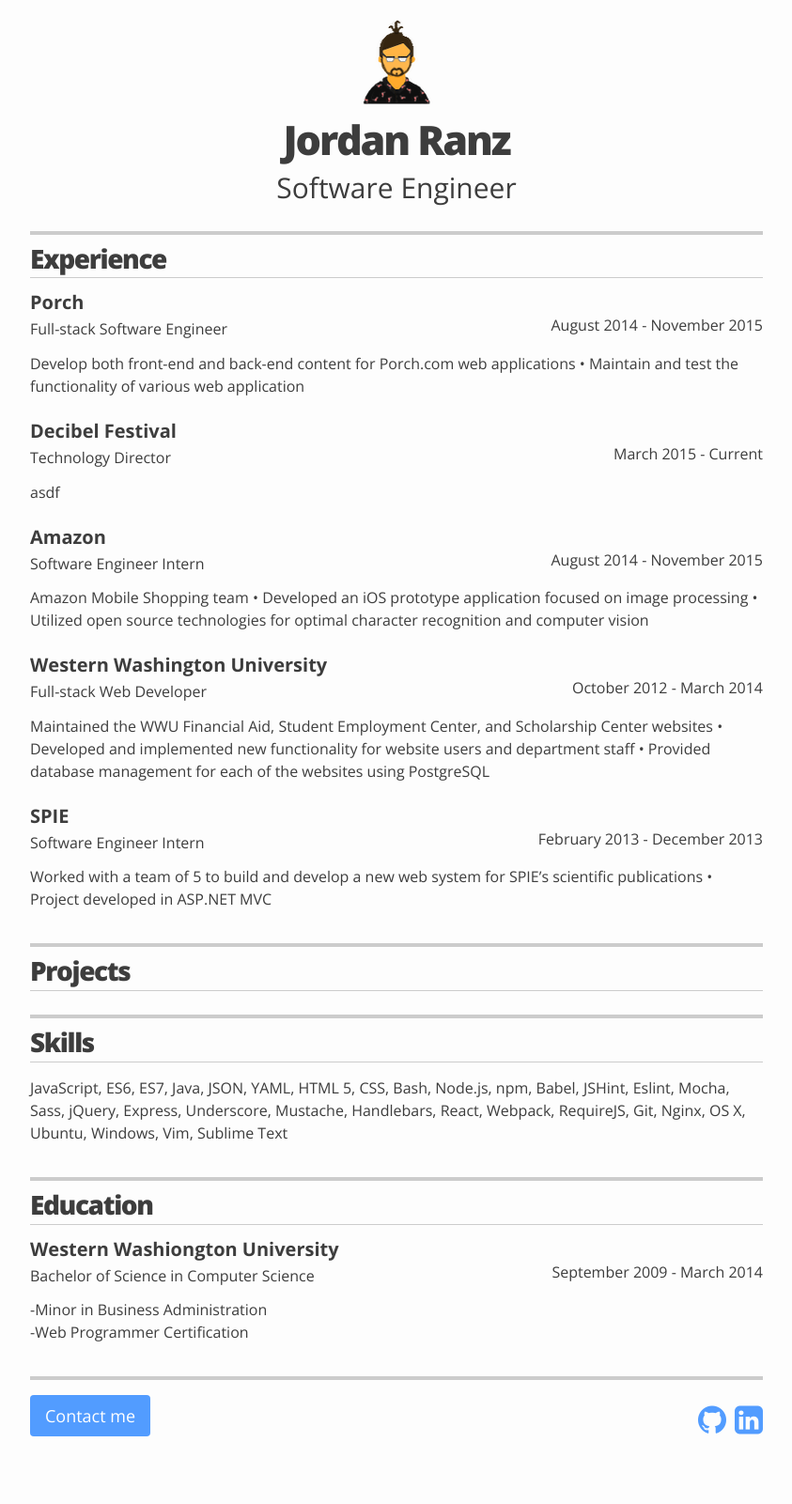
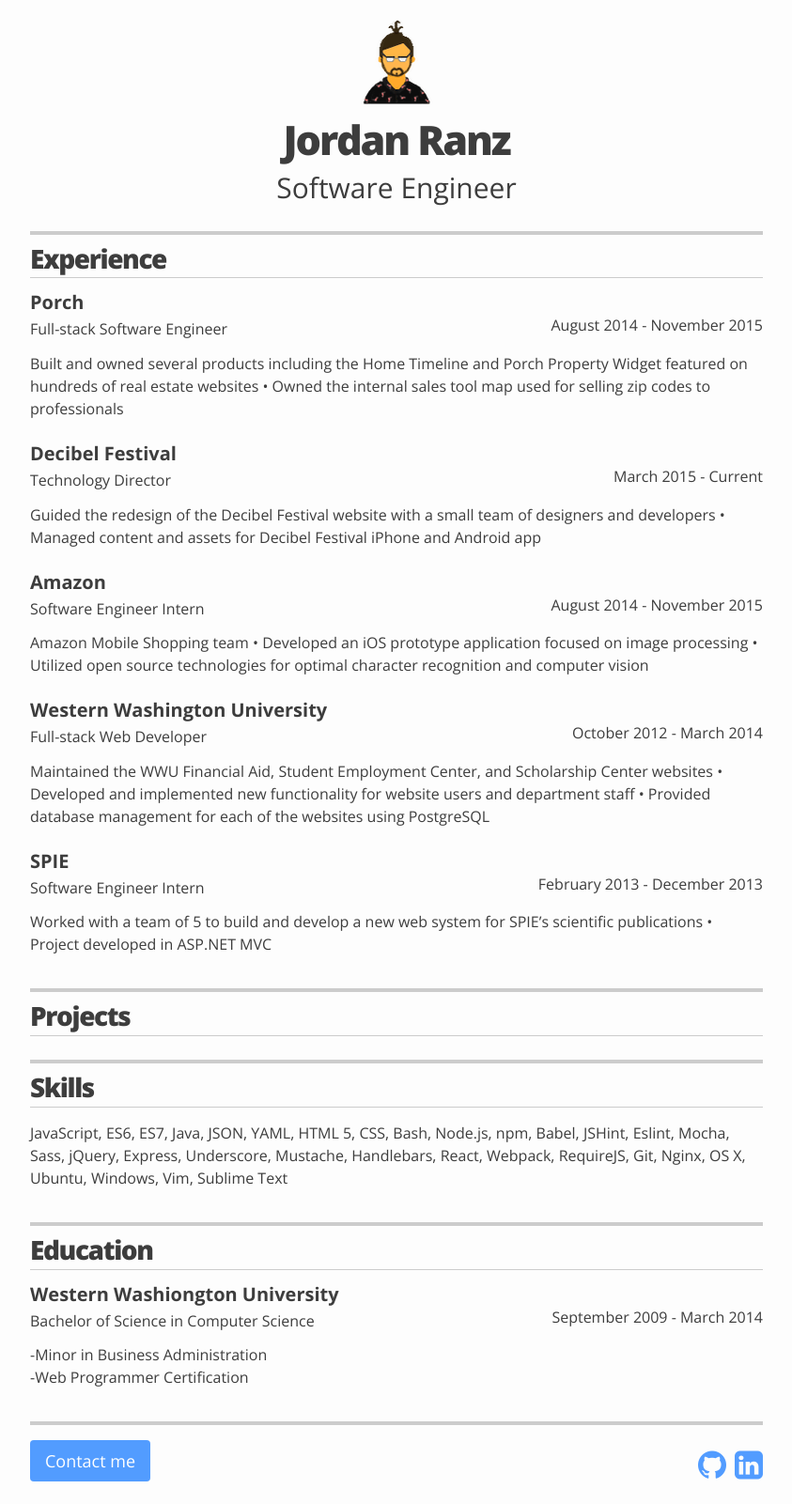
Before and after one commit to jordanranz/jordanranz.github.io, a Jekyll site: the page built from index.html, in a window 1280 px wide. Shown: the whole page at 94% size, without its empty margins (218-1061 px from the left). Built offline with Jekyll 4.4.1, drawn with Linux system fonts in a browser that asks for light colours; nearby versions of some CDN libraries; before the commit the page ends 1553 px from its top, so only the background shows below that.

Commit message:
Updated porch description

```diff
--- a/_includes/experience.html
+++ b/_includes/experience.html
@@ -7,8 +7,8 @@
         <h4 class="entry-subheader">Full-stack Software Engineer</h4>
         <h4 class="entry-subheader u-right">August 2014 - November 2015</h4>
         <div class="entry-body">
-            Develop both front-end and back-end content for Porch.com web applications
-        •   Maintain and test the functionality of various web application
+        Built and owned several products including the Home Timeline and Porch Property Widget featured on hundreds of real estate websites
+        • Owned the internal sales tool map used for selling zip codes to professionals
         </div>
     </div>
     <div class="content-entry">
@@ -18,7 +18,8 @@
         <h4 class="entry-subheader">Technology Director</h4>
         <h4 class="entry-subheader u-right">March 2015 - Current</h4>
         <div class="entry-body">
-            asdf
+            Guided the redesign of the Decibel Festival website with a small team of designers and developers
+            • Managed content and assets for Decibel Festival iPhone and Android app
         </div>
     </div>
     <div class="content-entry">
@@ -41,8 +42,8 @@
         <h4 class="entry-subheader u-right">October 2012 - March 2014</h4>
         <div class="entry-body">
             Maintained the WWU Financial Aid, Student Employment Center, and Scholarship Center websites
-        •   Developed and implemented new functionality for website users and department staff
-        •   Provided database management for each of the websites using PostgreSQL
+            • Developed and implemented new functionality for website users and department staff
+            • Provided database management for each of the websites using PostgreSQL
         </div>
     </div>
     <div class="content-entry">
@@ -53,7 +54,7 @@
         <h4 class="entry-subheader u-right">February 2013 - December 2013</h4>
         <div class="entry-body">
             Worked with a team of 5 to build and develop a new web system for SPIE’s scientific publications
-        •   Project developed in ASP.NET MVC
+            • Project developed in ASP.NET MVC
         </div>
     </div>
 </section>
```
Also changed, not shown: images/ME.png, 2 other files.
